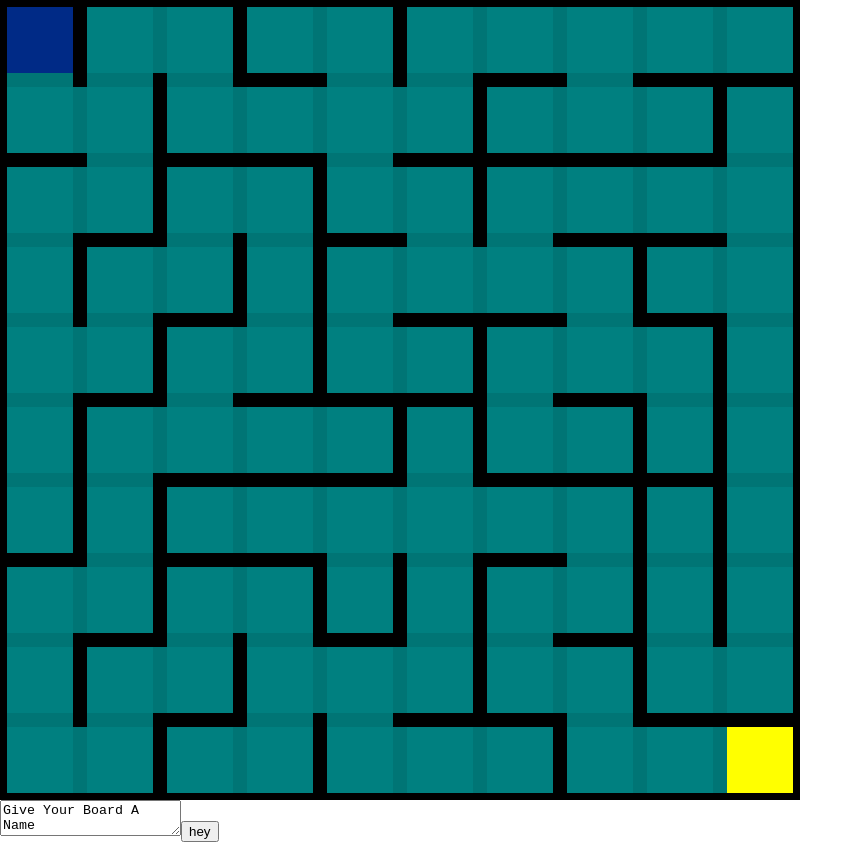
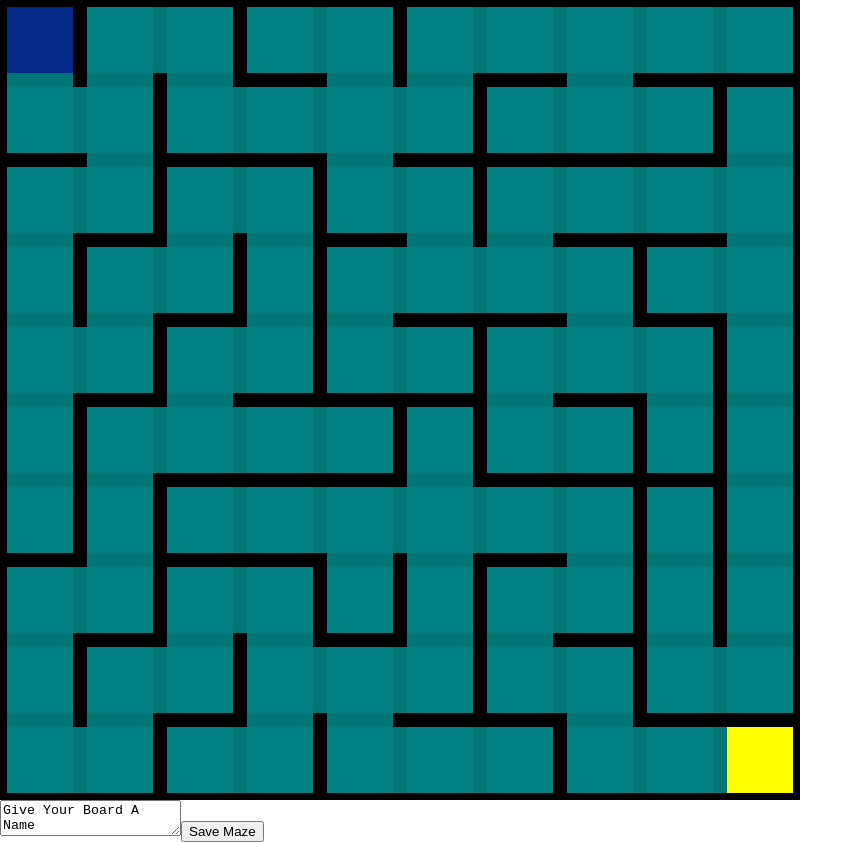
Before and after one commit to NickCalderone/mazedesigner, a React (Create React App) app: page / in a window 1280 px wide. Shown: the whole page, without its empty margins (0-863 px from the left). Built offline with nearby package versions, Linux system fonts and the light colour scheme.

Commit message:
Updated save button text

```diff
--- a/src/App.js
+++ b/src/App.js
@@ -296,7 +296,7 @@ class App extends React.Component {
                     value={this.state.current}
                 />
                 <button type="submit" id="save" onClick={this.saveBoard}>
-                    hey
+                    Save Maze
                 </button>
                 <div>{this.listSavedBoards()}</div>
             </div>
```
